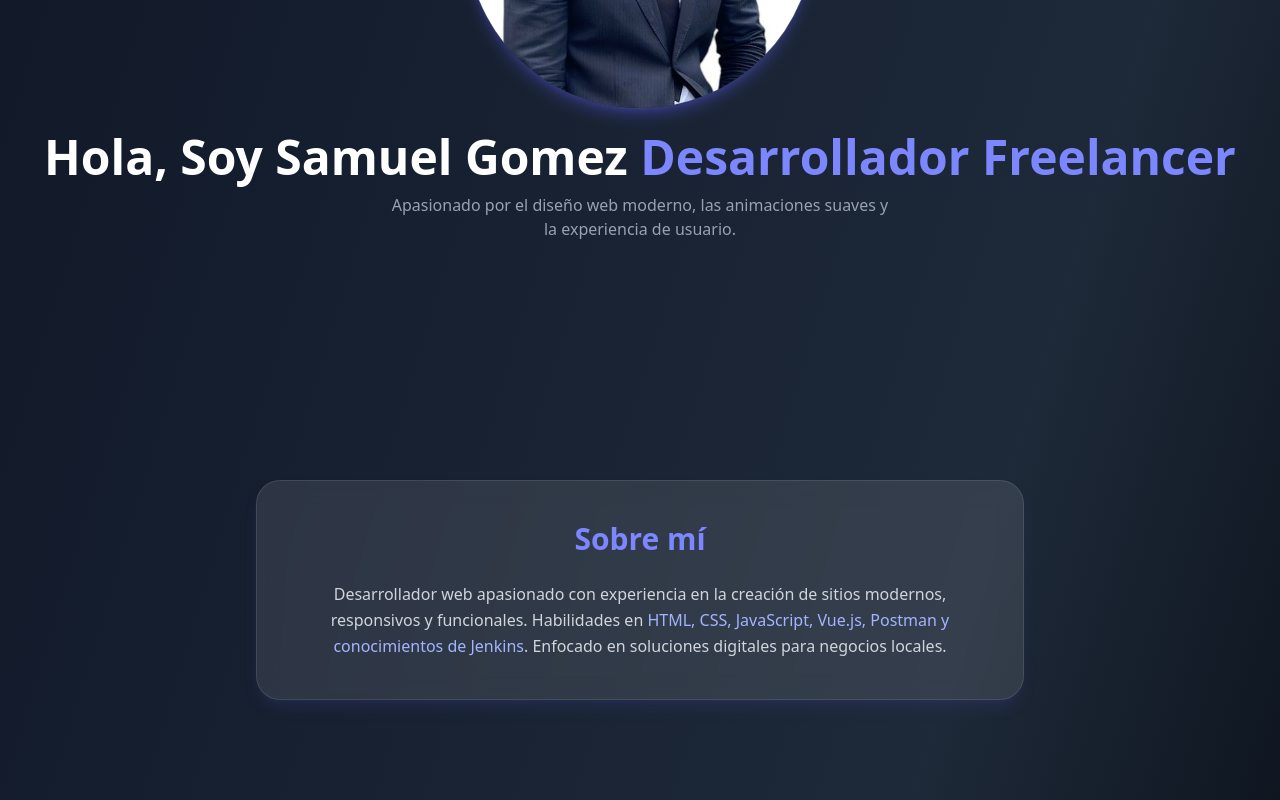
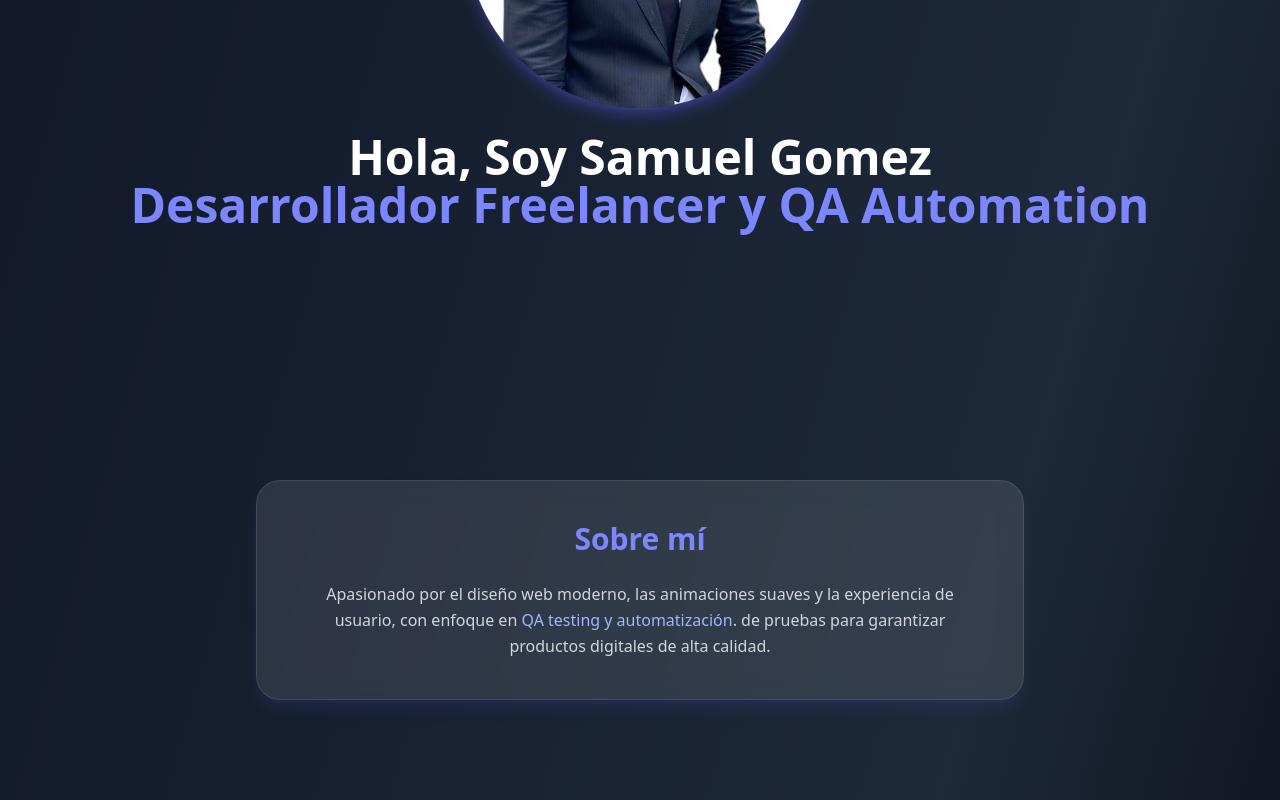
Before and after one commit to SamuelG30/Portafolio, a Vue app: page / in a window 1280 px wide. Shown: the part 400-1200 px from the top of the page. Built offline with nearby package versions, Linux system fonts and the light colour scheme.

Commit message:
portafolio del 2025 teerminado

```diff
--- a/src/App.vue
+++ b/src/App.vue
@@ -19,24 +19,20 @@
       <img src="/src/assets/perfil.jpg" alt="Perfil"
         class="w-[200px] h-[200px] sm:w-[250px] sm:h-[250px] md:w-[300px] md:h-[300px] lg:w-[350px] lg:h-[350px] rounded-full mb-6 shadow-lg shadow-indigo-500/30 border border-indigo-400/30" />
       <h2 class="text-4xl md:text-5xl font-bold mb-3">
-        Hola, Soy Samuel Gomez <span class="text-indigo-400">Desarrollador Freelancer</span>
+        Hola, Soy Samuel Gomez <br><span class="text-indigo-400">Desarrollador Freelancer y QA Automation</span>
       </h2>
-      <p class="text-gray-400 max-w-lg">
-        Apasionado por el diseño web moderno, las animaciones suaves y la experiencia de usuario.
-      </p>
     </section>
 
     <!-- SOBRE MÍ -->
     <section id="sobremi" class="py-20 px-6 md:px-20 text-center">
       <div
         class="bg-white/10 backdrop-blur-md rounded-3xl p-10 max-w-3xl mx-auto border border-white/10 shadow-lg shadow-indigo-500/10">
-        <h3 class="text-3xl font-semibold text-indigo-400 mb-6">Sobre mí</h3>
-        <p class="text-gray-300 leading-relaxed">
-          Desarrollador web apasionado con experiencia en la creación de sitios modernos, responsivos y funcionales.
-          Habilidades en <span class="text-indigo-300">HTML, CSS, JavaScript, Vue.js, Postman y conocimientos de
-            Jenkins</span>.
-          Enfocado en soluciones digitales para negocios locales.
-        </p>
+<h3 class="text-3xl font-semibold text-indigo-400 mb-6">Sobre mí</h3>
+<p class="text-gray-300 leading-relaxed">
+  Apasionado por el diseño web moderno, las animaciones suaves y la experiencia de usuario, con enfoque en  <span class="text-indigo-300">QA testing y automatización</span>. de pruebas para garantizar productos digitales de alta calidad.
+
+</p>
+
       </div>
     </section>
 
@@ -150,6 +146,7 @@ function closeModal() {
 // --- ARRAYS DE DATOS ---
 const certificados = [
   { nombre: "Web Developer", imagen: "https://github.com/SamuelG30/Portafolio/blob/main/src/assets/c1.png?raw=true" },
+  { nombre: "Software Testing ", imagen: "https://github.com/SamuelG30/Portafolio/blob/main/src/assets/c7.png?raw=true" },
   { nombre: "TailwindCSS", imagen: "https://github.com/SamuelG30/Portafolio/blob/main/src/assets/c2.png?raw=true" },
   { nombre: "Git GitHub", imagen: "https://github.com/SamuelG30/Portafolio/blob/main/src/assets/c3.png?raw=true" },
   { nombre: "Postman", imagen: "https://github.com/SamuelG30/Portafolio/blob/main/src/assets/c4.png?raw=true" },
@@ -171,6 +168,7 @@ const tecnologias = [
   { nombre: "Jenkins", logo: "https://raw.githubusercontent.com/devicons/devicon/54cfe13ac10eaa1ef817a343ab0a9437eb3c2e08/icons/jenkins/jenkins-original.svg" },
   { nombre: "IBM API Connect", logo: "https://raw.githubusercontent.com/VectorLogoZone/vectorlogozone/b1ee6e4bb063e2db8bbf07278cb619b038c2f655/www/logos/ibm/ibm-icon.svg" },
   { nombre: "Docker", logo: "https://raw.githubusercontent.com/VectorLogoZone/vectorlogozone/b1ee6e4bb063e2db8bbf07278cb619b038c2f655/www/logos/docker/docker-icon.svg" },
+  { nombre: "Cypress", logo: "https://raw.githubusercontent.com/cypress-io/cypress-icons/e61b554695b28267a1387a839f816c73e7a7e95e/src/logo/cypress-io-logo-round.svg" },
   { nombre: "VS Code", logo: "https://cdn.jsdelivr.net/gh/devicons/devicon/icons/vscode/vscode-original.svg" },
   { nombre: "SQL Server", logo: "https://raw.githubusercontent.com/devicons/devicon/54cfe13ac10eaa1ef817a343ab0a9437eb3c2e08/icons/microsoftsqlserver/microsoftsqlserver-original.svg" },
 ];
```
Also changed, not shown: src/assets/c7.png (added), 1 other file (tests, documents, lock files or other folders).
